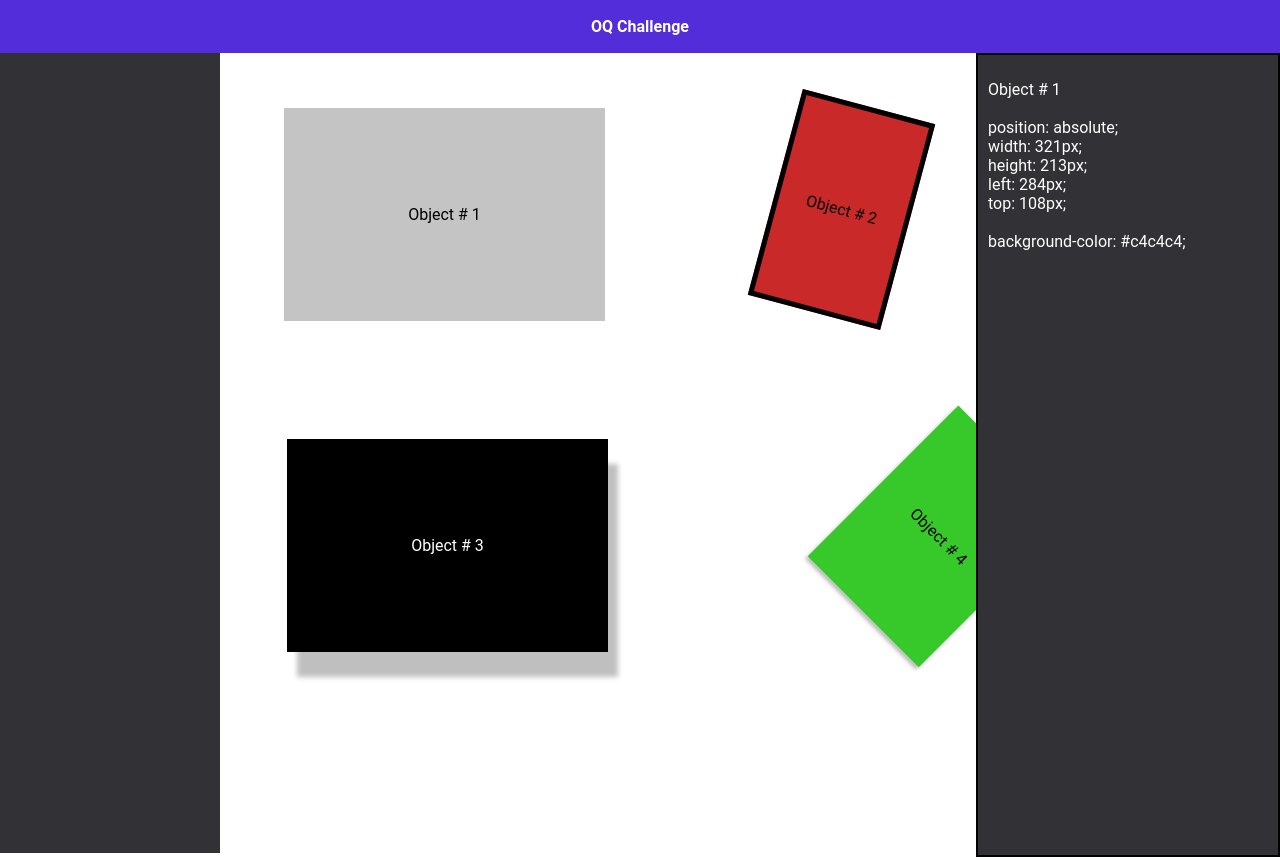
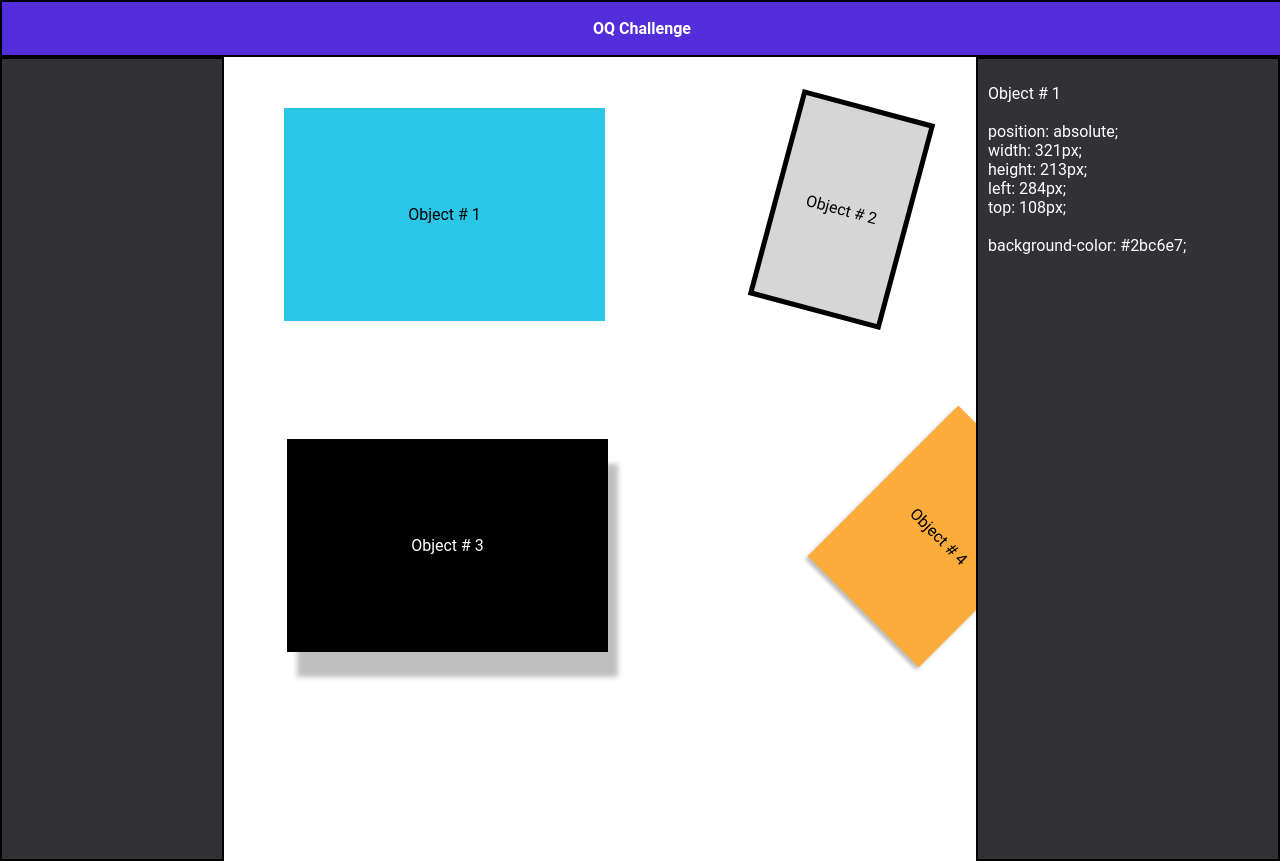
Before and after one commit to BigBlackLab19/OQchallenge, a React (Create React App) app: page / in a window 1280 px wide. Both pictures are taken after a click on the element "Object # 1". Built offline with nearby package versions, Linux system fonts and the light colour scheme.

Commit message:
Styling changes

```diff
--- a/src/Frame.js
+++ b/src/Frame.js
@@ -68,7 +68,7 @@ const ObjectOne = styled.div`
   height: 213px;
   left: 284px;
   top: 108px;
-  background-color: #c4c4c4;
+  background-color: #2bc6e7;
 `;
 
 const ObjectTwo = styled.div`
@@ -80,7 +80,7 @@ const ObjectTwo = styled.div`
   height: 213px;
   left: 773.13px;
   top: 103px;
-  background-color: #c92929;
+  background-color: #d6d6d7;
   border: 5px solid #000000;
   box-sizing: border-box;
   transform: rotate(15deg);
@@ -95,9 +95,9 @@ const ObjectThree = styled.div`
   height: 213px;
   left: 287px;
   top: 439px;
-  color: white;
 
   background: #000000;
+  color: white;
   border: 1px solid #000000;
   box-sizing: border-box;
   box-shadow: 10px 25px 5px rgba(0, 0, 0, 0.25);
@@ -113,7 +113,7 @@ const ObjectFour = styled.div`
   left: 859.61px;
   top: 430px;
 
-  background: #36c929;
+  background: #fcac3a;
   box-shadow: 0px 4px 4px rgba(0, 0, 0, 0.25);
   transform: rotate(45deg);
 `;
@@ -122,6 +122,7 @@ const TopFrame = styled.div`
   display: flex;
   justify-content: center;
   align-items: center;
+  border: 2px solid #000000;
   width: 100%;
   height: 53px;
   background-color: #522dd9;
@@ -136,6 +137,7 @@ const Container = styled.div`
 
 const LeftSideBar = styled.div`
   width: 220px;
+  border: 2px solid #000000;
   height: 100vh;
   background-color: #323135;
 `;
--- a/src/Object1Styles.js
+++ b/src/Object1Styles.js
@@ -13,7 +13,7 @@ function ObjectOneStyles() {
         left: 284px; <br />
         top: 108px; <br />
         <br />
-        background-color: #c4c4c4;
+        background-color: #2bc6e7;
       </p>
     </Container>
   );
--- a/src/Object2Styles.js
+++ b/src/Object2Styles.js
@@ -13,7 +13,7 @@ function ObjectTwoStyles() {
         left: 773.13px; <br />
         top: 103px; <br />
         <br />
-        background-color: #c92929; <br />
+        background-color: #d6d6d7; <br />
         border: 5px solid #000000; <br />
         box-sizing: border-box; <br />
         transform: rotate(15deg); <br />
--- a/src/Object3Styles.js
+++ b/src/Object3Styles.js
@@ -20,6 +20,8 @@ function ObjectThreeStyles() {
         <br />
         background: #000000;
         <br />
+        color: white;
+        <br />
         border: 1px solid #000000;
         <br />
         box-sizing: border-box;
--- a/src/Object4Styles.js
+++ b/src/Object4Styles.js
@@ -18,7 +18,7 @@ function ObjectFourStyles() {
         top: 430px;
         <br />
         <br />
-        background: #36c929;
+        background: #fcac3a;
         <br />
         box-shadow: 0px 4px 4px rgba(0, 0, 0, 0.25);
         <br />
```
